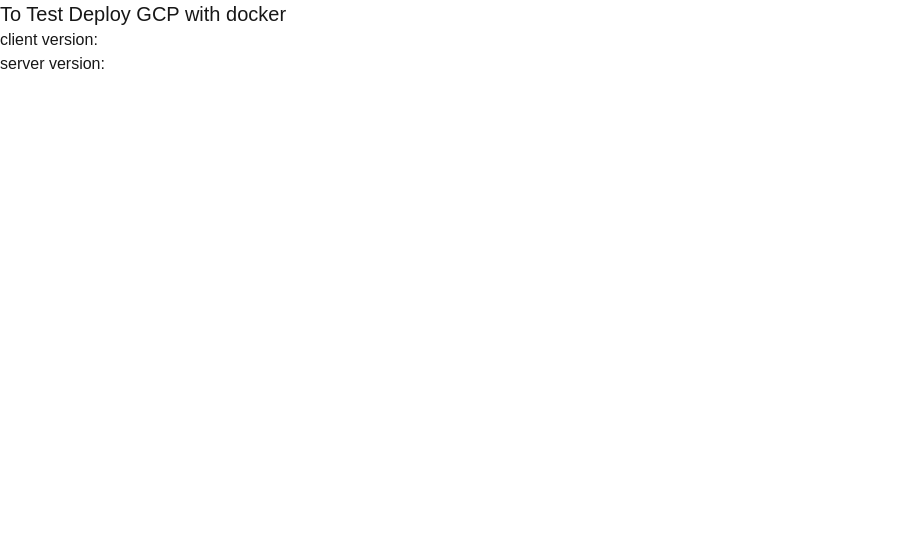
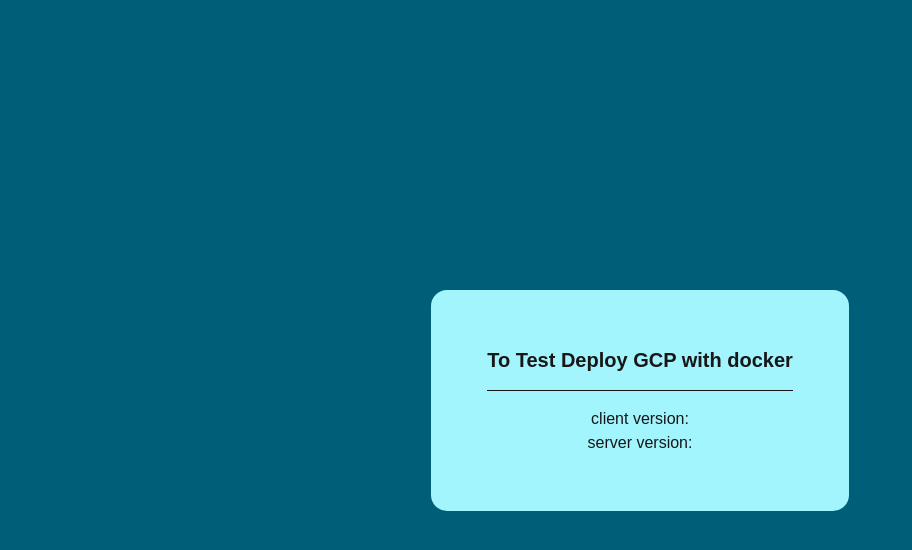
Before and after one commit to lephurin/docker-deploy, a Next.js app: page / in a window 1280 px wide. Shown: the top 550 px of the page, without its empty margins (0-912 px from the left). Built offline with nearby package versions, Linux system fonts and the light colour scheme.

Commit message:
update ui

```diff
--- a/src/components/pages/Home/page.jsx
+++ b/src/components/pages/Home/page.jsx
@@ -16,10 +16,13 @@
   }, []);
 
   return (
-    <div>
-      <h2 className="text-xl font-medium">To Test Deploy GCP with docker</h2>
-      <p>client version: {process.env.NEXT_PUBLIC_CLIENT_VERSION}</p>
-      <p>server version: {serverVersion}</p>
+    <div className="w-full min-h-screen flex justify-center items-center bg-cyan-800">
+      <div className="flex flex-col items-center justify-center p-14 bg-cyan-200 rounded-2xl">
+        <h2 className="text-xl font-bold">To Test Deploy GCP with docker</h2>
+        <hr className="my-4 h-[1px] bg-black w-full" />
+        <p>client version: {process.env.NEXT_PUBLIC_CLIENT_VERSION}</p>
+        <p>server version: {serverVersion}</p>
+      </div>
     </div>
   );
 };
```
